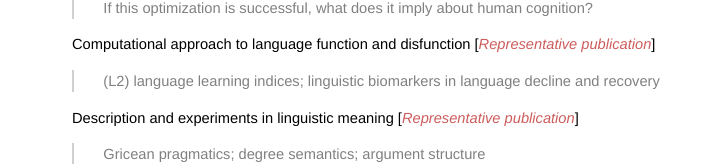
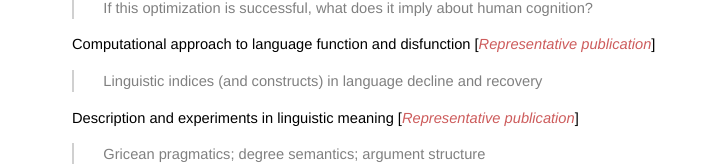
Before and after one commit to yancong222/yancong222.github.io, a plain HTML site: page index.html in a window 1280 px wide. Shown: the part 534-698 px from the top of the page, without its empty margins (278-996 px from the left). Drawn offline with Linux system fonts and the light colour scheme.

Commit message:
Update index.html

```diff
--- a/index.html
+++ b/index.html
@@ -61,7 +61,7 @@
          <li style="list-style-type: none;">
     Computational approach to language function and disfunction
     <a href="https://doi.org/10.1017/nlp.2024.56" target="_blank">[<i style="color: IndianRed">Representative publication</i>]</a>
-    <p class="abstract">(L2) language learning indices; linguistic biomarkers in language decline and recovery
+    <p class="abstract">Linguistic indices (and constructs) in language decline and recovery
     </p>
         </li>
     </ul>
```
